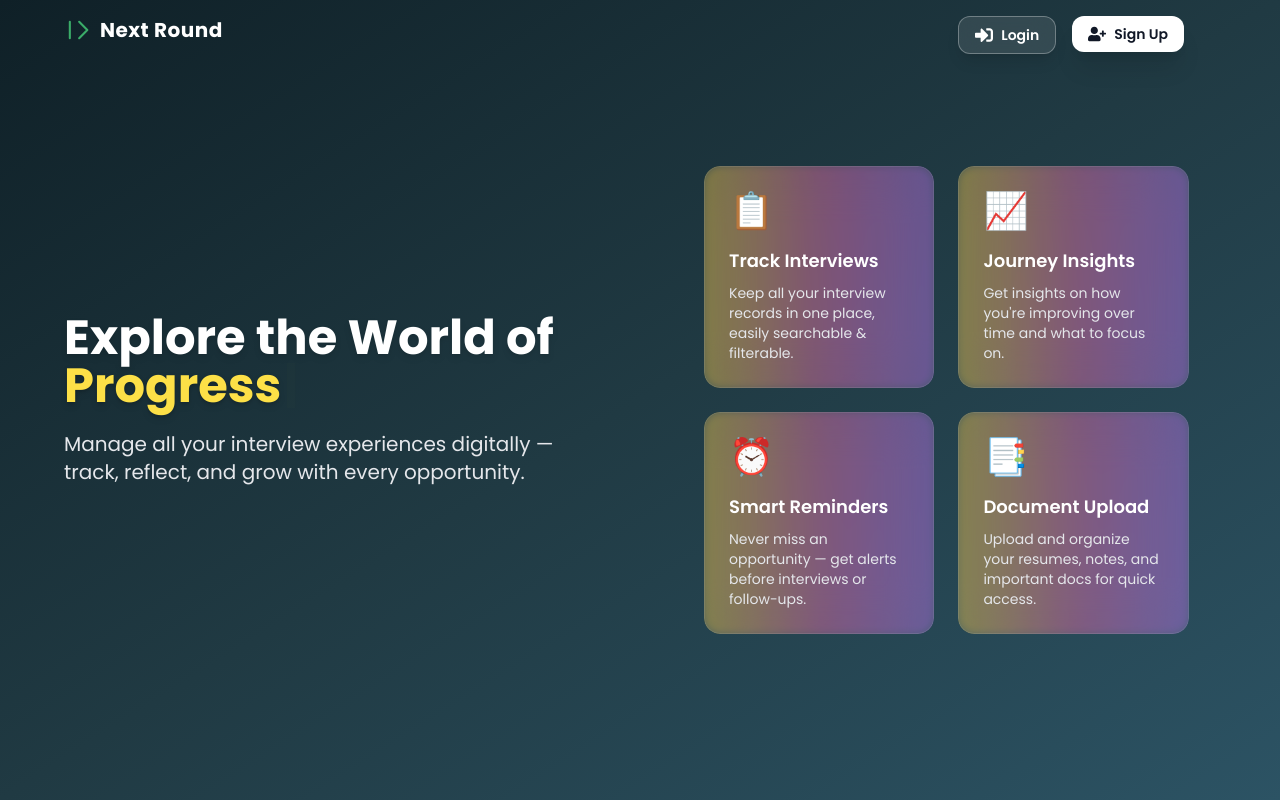
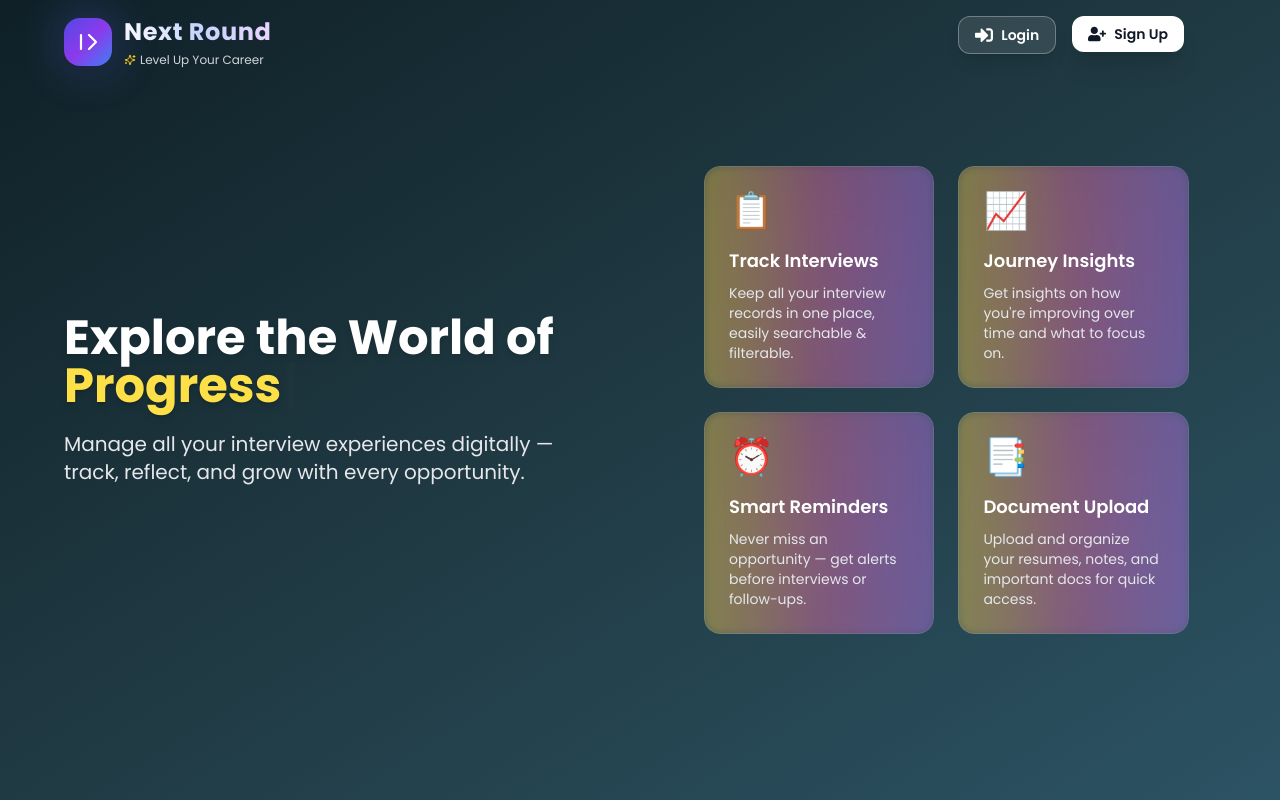
Before and after one commit to amardeep-SDE/nextRound---MERN, a React (Vite) app in the folder client/: page /home in a window 1280 px wide. Built offline with nearby package versions, Linux system fonts and the light colour scheme.

Commit message:
feat: new ui for home

```diff
--- a/client/src/components/NextRoundLogo.jsx
+++ b/client/src/components/NextRoundLogo.jsx
@@ -1,15 +1,29 @@
 import React from "react";
+import { motion } from "framer-motion";
+import { Sparkles } from "lucide-react";
 
 const NextRoundLogo = () => {
   return (
-    <div className="flex items-center gap-2 font-bold text-white text-xl">
+    <motion.div
+      initial={{ opacity: 0, y: -10 }}
+      animate={{ opacity: 1, y: 0 }}
+      transition={{ duration: 0.5 }}
+      className="flex items-center gap-3"
+    >
+      {/* Logo Icon */}
+      <div className="relative flex items-center justify-center w-12 h-12 rounded-2xl bg-gradient-to-br from-indigo-600 via-purple-600 to-blue-500 shadow-lg">
+
+        {/* Glow Effect */}
+        <div className="absolute inset-0 rounded-2xl bg-indigo-500 blur-xl opacity-30 animate-pulse"></div>
+
+        {/* Arrow */}
         <svg
           xmlns="http://www.w3.org/2000/svg"
           fill="none"
           viewBox="0 0 24 24"
-        strokeWidth={1.8}
+          strokeWidth={2.2}
           stroke="currentColor"
-        className="w-7 h-7 text-green-400 animate-pulse"
+          className="w-6 h-6 text-white relative z-10"
         >
           <path
             strokeLinecap="round"
@@ -17,8 +31,20 @@ const NextRoundLogo = () => {
             d="M13 5l7 7-7 7M5 5v14"
           />
         </svg>
-      <span className="tracking-wide">Next Round</span>
       </div>
+
+      {/* Text */}
+      <div className="flex flex-col leading-none">
+        <h1 className="text-2xl font-extrabold tracking-wide bg-gradient-to-r from-white via-indigo-200 to-purple-200 bg-clip-text text-transparent">
+          Next Round
+        </h1>
+
+        <div className="flex items-center gap-1 text-xs text-gray-300 mt-1">
+          <Sparkles className="w-3 h-3 text-yellow-400" />
+          <span>Level Up Your Career</span>
+        </div>
+      </div>
+    </motion.div>
   );
 };
 
```
Lines whose indentation alone changed are shown as unchanged.
